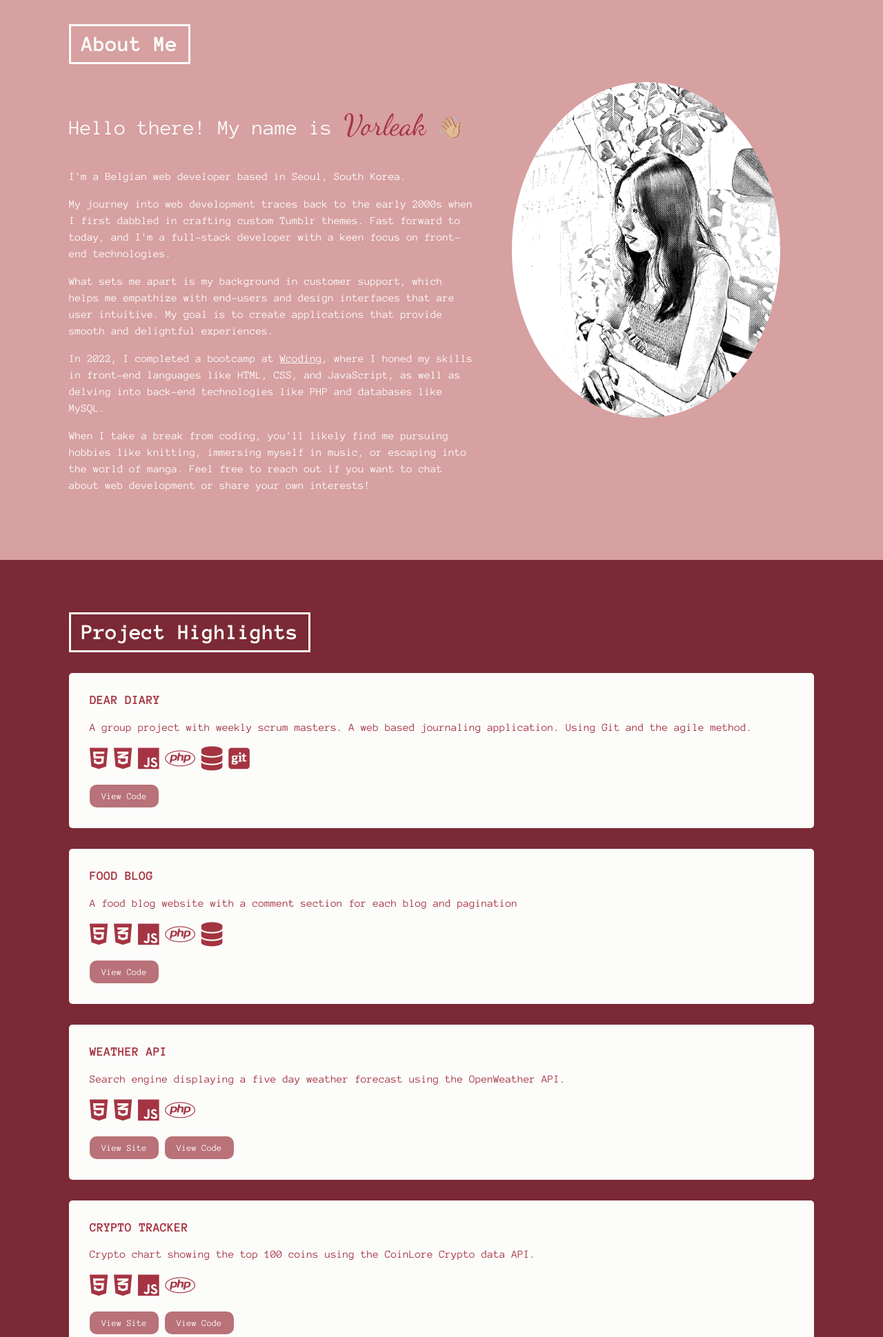
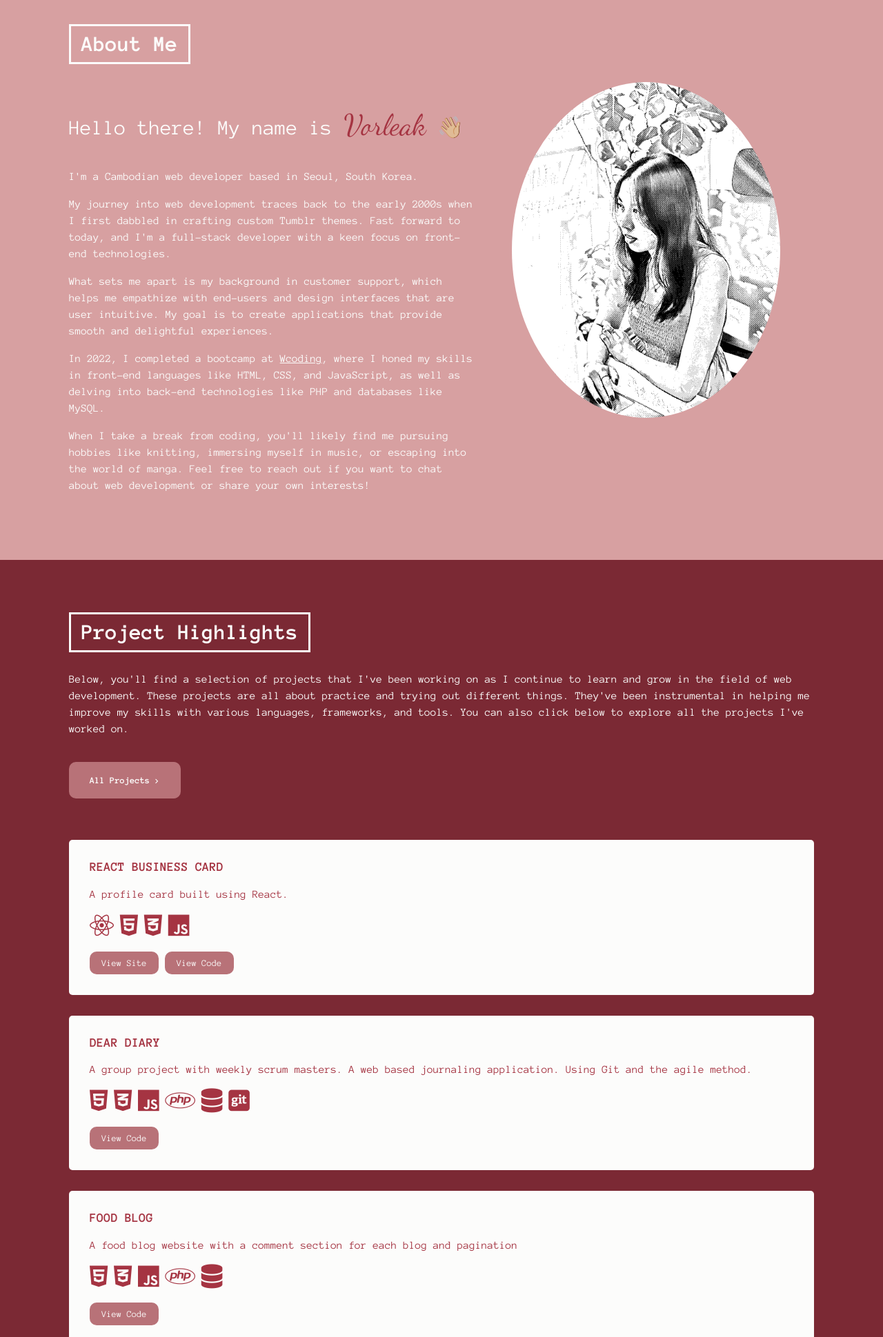
Before and after one commit to longvorleak/longvorleak.github.io, a PHP site: page / in a window 1280 px wide. Shown: the part 795-2734 px from the top of the page at 69% size. Run offline with PHP 8.4, Linux system fonts and the light colour scheme; some libraries are stand-ins or nearby versions; some web fonts are replaced.

Commit message:
added project copy

```diff
--- a/index.html
+++ b/index.html
@@ -48,7 +48,7 @@
             My name is <span class="name">Vorleak</span> 👋🏼
             </p>
             <p class="about-p">
-                I'm a Belgian web developer based in Seoul, South Korea.
+                I'm a Cambodian web developer based in Seoul, South Korea.
             </p>
             <p class="about-p">
                 My journey into web development traces back to the early 2000s when I first dabbled in crafting custom Tumblr themes. Fast forward to today, and I'm a full-stack developer with a keen focus on front-end technologies.
@@ -71,6 +71,34 @@
 </section>
 <section id="section-project">
     <h2 class="h2-reverse">Project Highlights</h2>
+
+    <div class="project-text">
+        <p class="p-text">Below, you'll find a selection of projects that I've been working on as I continue to learn and grow in the field of web development. These projects are all about practice and trying out different things. They've been instrumental in helping me improve my skills with various languages, frameworks, and tools. You can also click below to explore all the projects I've worked on.</p>
+        <a href="./projects.html">
+            <button id="project-button">All projects ></button>
+        </a>
+    </div>
+
+    <div class="project">
+        <div class="project-image">
+            <!-- <img src="#" alt="business card project" class="project-img"> -->
+        </div>
+        <div class="project-text">
+            <h3 class="h3-title">React Business Card</h3>
+            <p>A profile card built using React.</p>
+            <i class="fa-brands fa-react icon"></i>
+            <i class="fa-brands fa-html5 icon"></i>
+            <i class="fa-brands fa-css3-alt icon"></i>
+            <i class="fa-brands fa-js icon"></i>
+            <div>
+                <a href="https://react-business-card-two.vercel.app/" target="_blank"><button>View Site</button>
+                </a>
+                <a href="https://github.com/longvorleak/react-business-card" target="_blank">
+                <button>View Code</button>
+            </a>
+            </div>
+        </div>
+    </div>
 
     <div class="project">
         <div class="project-text">
@@ -219,6 +247,6 @@
     </div>
 </section>
 
-<footer>©2023 Vorleak. All rights reserved.</footer>
+<footer>©2024 Vorleak. All rights reserved.</footer>
 </body>
 </html>
--- a/style.css
+++ b/style.css
@@ -231,7 +231,6 @@ button:hover {
 .about-p {
     font-size: 1em;
 }
-
 
 .name {
     color: var(--main-accent);
```
